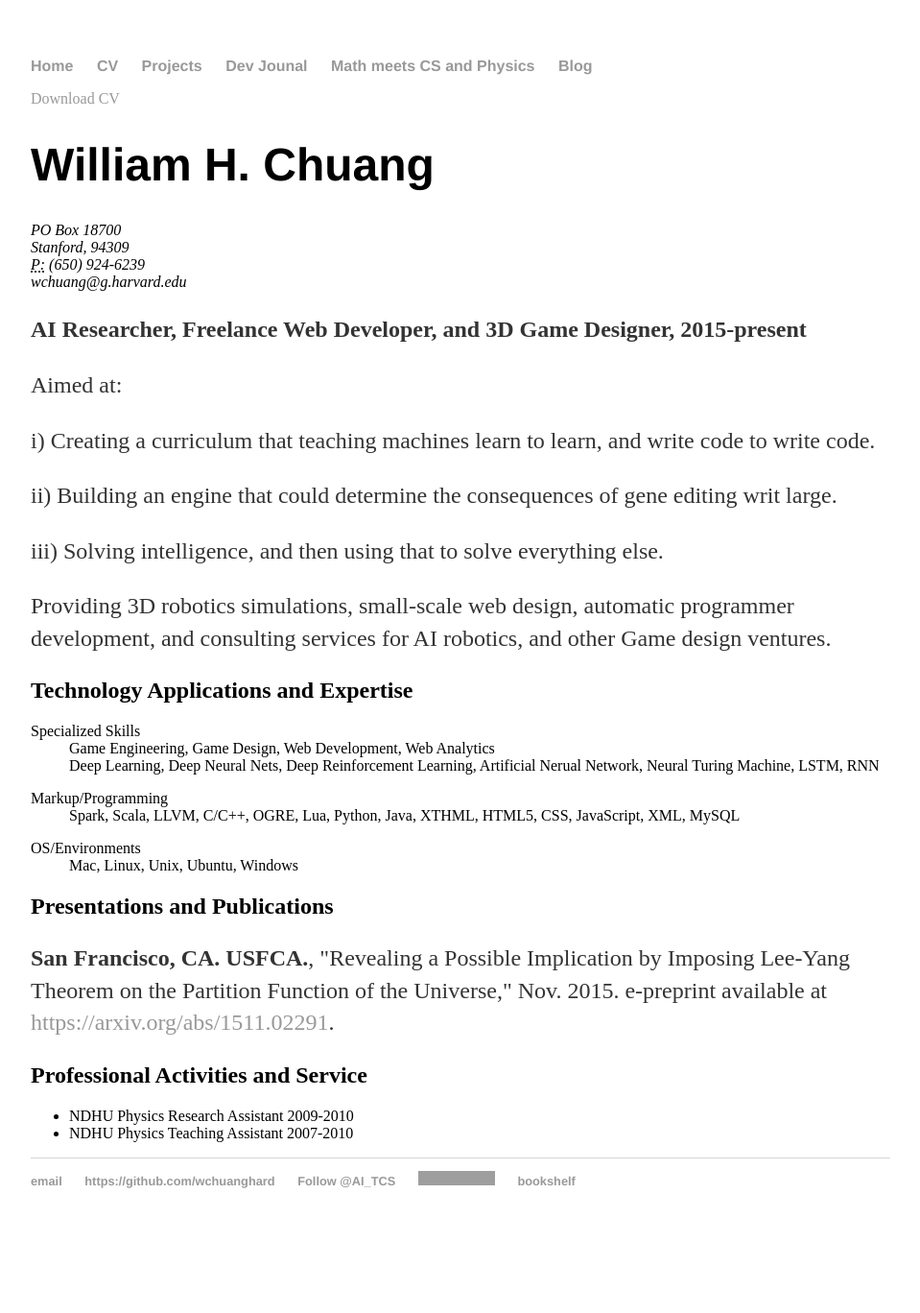
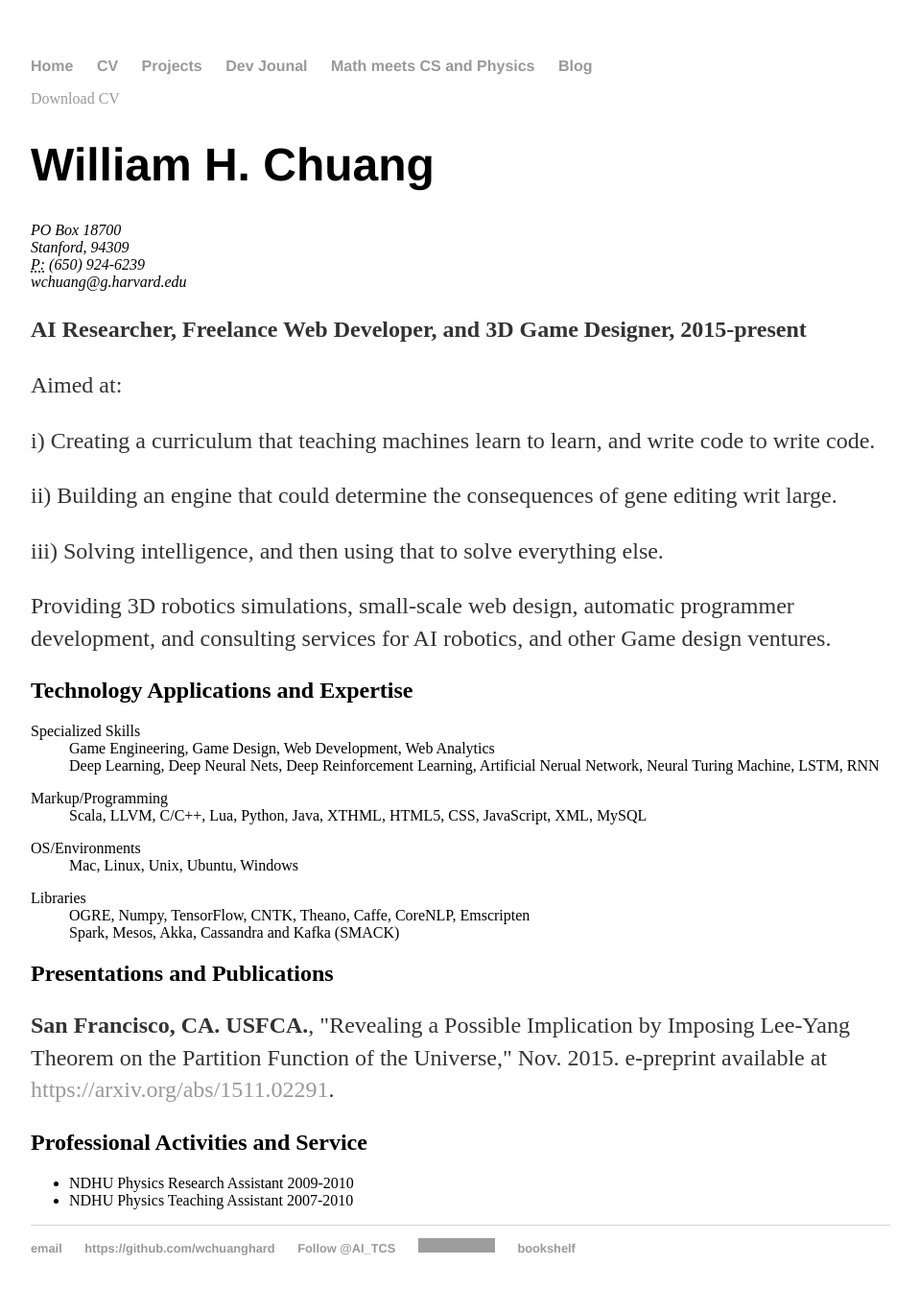
Before and after one commit to williamchuang/williamchuang.github.io, a Jekyll site: the page built from cv/index.html, in a window 1280 px wide. Shown: the whole page at 96% size, without its empty margins (160-1119 px from the left). Built offline with Jekyll 4.4.1, drawn with Linux system fonts in a browser that asks for light colours; comment, search, counter and statistics services are not loaded; before the commit the page ends 1298 px from its top, so only the background shows below that; grey boxes are pictures that could not be loaded.

Commit message:
Update index.html

```diff
--- a/cv/index.html
+++ b/cv/index.html
@@ -35,11 +35,16 @@ description: Current CV for William Chuang.
 					</dl>
 					<dl class="dl-horizontal">
 						<dt>Markup/Programming</dt>
-						<dd>Spark, Scala, LLVM, C/C++, OGRE, Lua, Python, Java, XTHML, HTML5, CSS, JavaScript, XML, MySQL</dd>
+						<dd>Scala, LLVM, C/C++, Lua, Python, Java, XTHML, HTML5, CSS, JavaScript, XML, MySQL</dd>
 					</dl>
 					<dl class="dl-horizontal">
 						<dt>OS/Environments</dt>
 						<dd>Mac, Linux, Unix, Ubuntu, Windows</dd>
+					</dl>
+					<dl class="dl-horizontal">
+						<dt>Libraries</dt>
+						<dd>OGRE, Numpy, TensorFlow, CNTK, Theano, Caffe, CoreNLP, Emscripten
+						<dd>Spark, Mesos, Akka, Cassandra and Kafka (SMACK)</dd>
 					</dl>
 					<h2>Presentations and Publications</h2>
 					<p><strong>San Francisco, CA. USFCA.</strong>, "Revealing a Possible Implication by Imposing Lee-Yang Theorem on the Partition Function of the Universe," Nov. 2015. e-preprint available at <a href="https://arxiv.org/abs/1511.02291">https://arxiv.org/abs/1511.02291</a>.</p>
```
